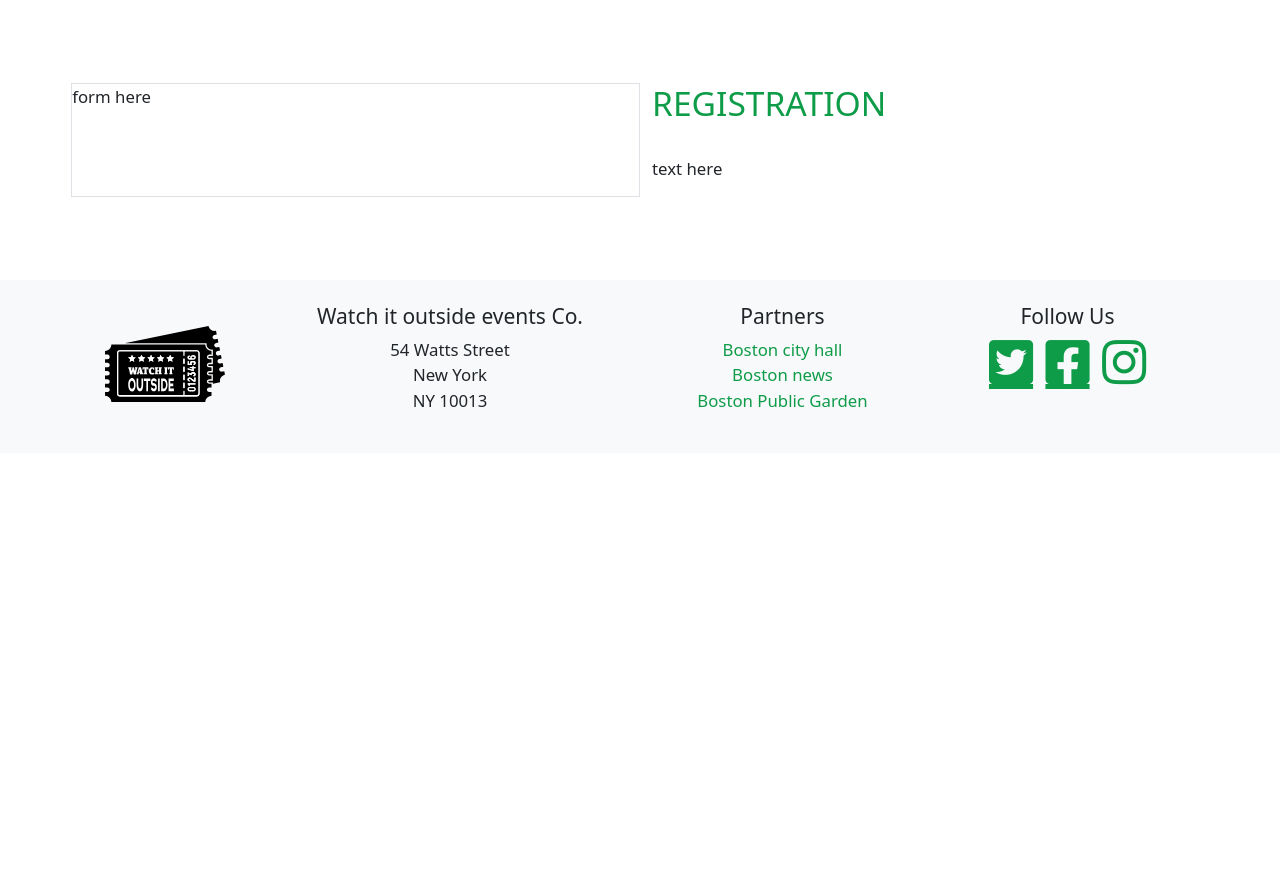
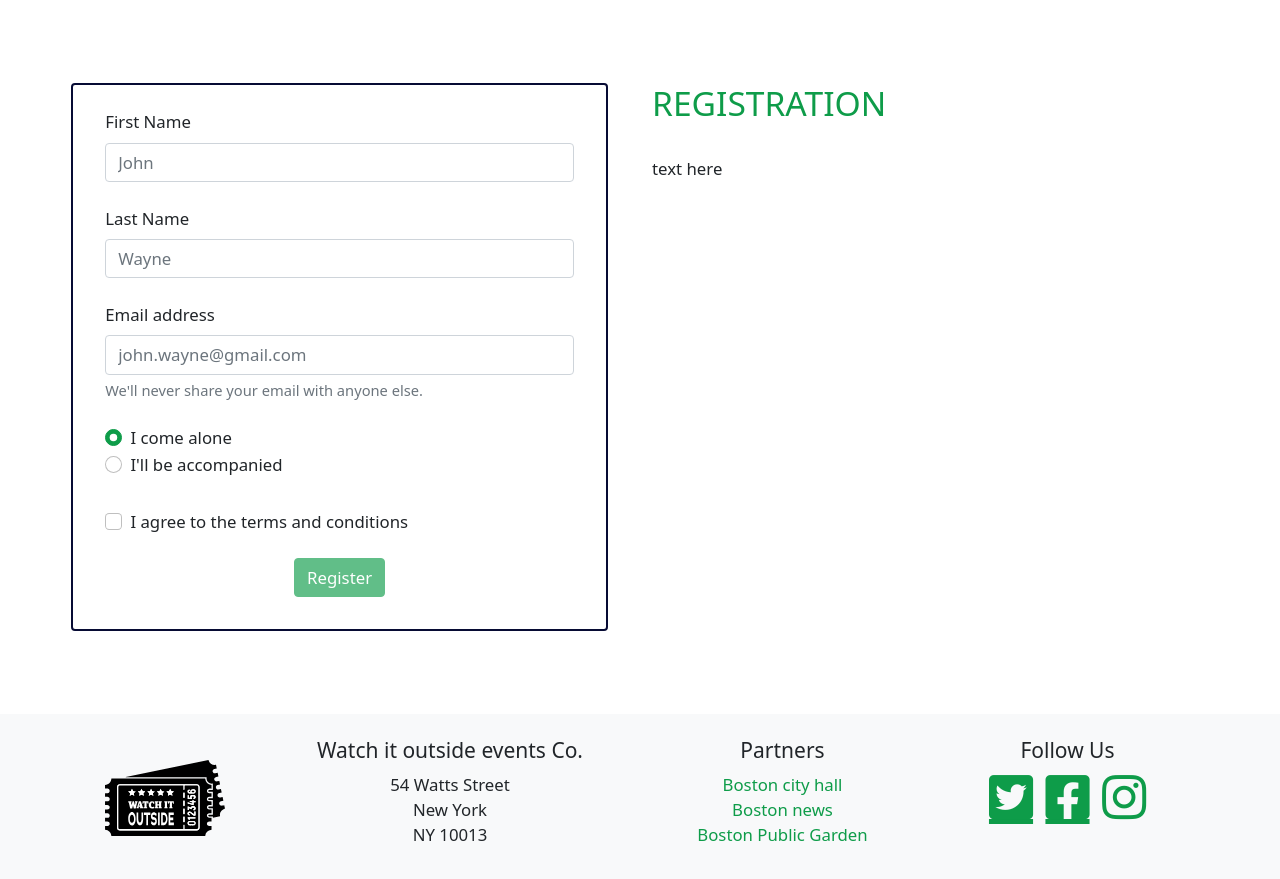
Before and after one commit to MathieuParadis/Boston_movie_festival, a website: page dist/index.html in a window 1280 px wide. Shown: the part 4083-4962 px from the top of the page. Before the commit the page ends 4536 px from the top, so only its background shows below. Drawn offline with nearby package versions, Linux system fonts and the light colour scheme.

Commit message:
edited registration section

```diff
--- a/dist/index.html
+++ b/dist/index.html
@@ -164,11 +164,52 @@
       <div class="col-12 col-lg-6 pb-0 text-justify">
         <h2 class="text-primary pb-3 text-center text-lg-start">REGISTRATION</h2>
         <p>text here</p>
-
-
       </div>
-      <div class="col-12 col-lg-6 border px-0">
-        form here
+      <div class="col-12 col-lg-6 pe-lg-4 p-0 text-start">
+        <form class="p-4 pt-lg-3 border border-secondary border-2 rounded">
+          <div class="mb-3">
+            <label for="first_name" class="form-label">First Name</label>
+            <input type="text" class="form-control" id="first_name" aria-describedby="first name input field" placeholder="John">
+          </div>
+          <div class="mb-3">
+            <label for="last_name" class="form-label">Last Name</label>
+            <input type="text" class="form-control" id="last_name" aria-describedby="last name input field" placeholder="Wayne">
+          </div>
+          <div class="mb-3">
+            <label for="email" class="form-label">Email address</label>
+            <input type="email" class="form-control" id="email" aria-describedby="email input field" placeholder="john.wayne@gmail.com">
+            <div id="emailHelp" class="form-text">We'll never share your email with anyone else.</div>
+          </div>
+          <div class="mb-4">
+            <div class="form-check">
+              <input class="form-check-input" type="radio" name="ppl_selection_radio" id="alone_radio" onclick="displayChoice()" checked >
+              <label class="form-check-label" for="alone">
+                I come alone
+              </label>
+            </div>
+            <div class="form-check">
+              <input class="form-check-input" type="radio" name="ppl_selection_radio" id="accompanied_radio" onclick="displayChoice()">
+              <label class="form-check-label" for="accompanied">
+                I'll be accompanied
+              </label>
+            </div>
+            <div class="mt-3 d-none" id="ppl_nb_select">
+              <select class="form-select" aria-label="Default select example">
+                <option selected>How many people will join you?</option>
+                <option value="1">One</option>
+                <option value="2">Two</option>
+                <option value="3">Three</option>
+              </select>
+            </div>
+          </div>
+          <div class="mb-3 form-check">
+            <input type="checkbox" class="form-check-input" id="agree_box" onchange="enableButton()">
+            <label class="form-check-label" for="exampleCheck1">I agree to the terms and conditions</label>
+          </div>
+          <div class="text-center">
+            <button type="submit" class="btn btn-primary disabled text-white" id="register_btn">Register</button>
+          </div>
+        </form>
       </div>
     </div>
   </div>
@@ -213,6 +254,32 @@
 
   <!-- Bootstrap js CDN -->
   <script src="https://cdn.jsdelivr.net/npm/bootstrap@5.1.3/dist/js/bootstrap.bundle.min.js" integrity="sha384-ka7Sk0Gln4gmtz2MlQnikT1wXgYsOg+OMhuP+IlRH9sENBO0LRn5q+8nbTov4+1p" crossorigin="anonymous"></script>
+  <script src="https://code.jquery.com/jquery-3.6.0.js" integrity="sha256-H+K7U5CnXl1h5ywQfKtSj8PCmoN9aaq30gDh27Xc0jk=" crossorigin="anonymous"></script>
+  <script>
+    const accompanied_radio = document.getElementById("accompanied_radio");
+    const alone_radio = document.getElementById("alone_radio");
+    const ppl_nb_select = document.getElementById("ppl_nb_select");
+    const agree_box = document.getElementById("agree_box");
+    const register_btn = document.getElementById("register_btn");
+
+    const displayChoice=() => {
+      if (accompanied_radio.checked) {
+        ppl_nb_select.classList.remove("d-none");
+      } else if (alone_radio.checked) {
+        ppl_nb_select.classList.add("d-none");
+      }
+    }
+
+    const enableButton=() => {
+      if (agree_box.checked) {
+        register_btn.classList.remove("disabled");
+      } else {
+        register_btn.classList.add("disabled");
+      }
+    }
+
+  </script>
+  <script src="https://ajax.googleapis.com/ajax/libs/jquery/2.1.1/jquery.min.js"></script>
 
 </body>
 </html>
```
